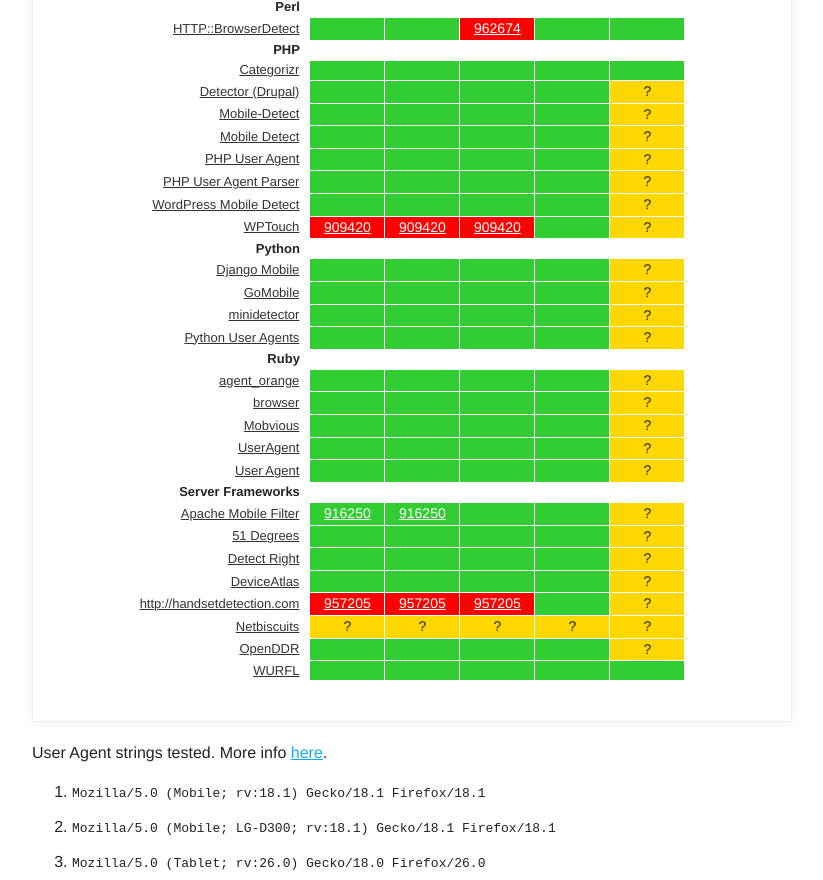
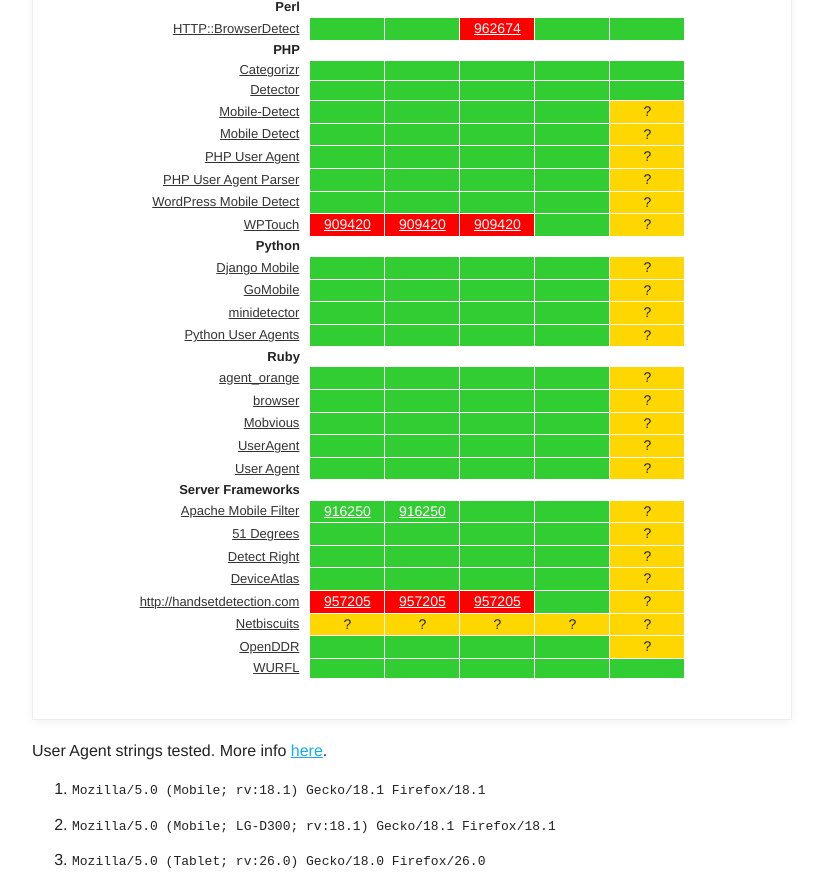
Before and after one commit to miketaylr/arewedetectableyet, a plain HTML site: page index.html in a window 1280 px wide. Shown: the part 1261-2141 px from the top of the page, without its empty margins (228-1051 px from the left). Drawn offline with Linux system fonts and the light colour scheme.

Commit message:
Detector (PHP) is good.

```diff
--- a/index.html
+++ b/index.html
@@ -238,12 +238,12 @@
                 <td class="yes"></td>
             </tr>
             <tr>
-                <th><a href="http://detector.dmolsen.com/">Detector (Drupal)</a></th>
+                <th><a href="http://detector.dmolsen.com/">Detector</a></th>
                 <td class="yes"></td>
                 <td class="yes"></td>
                 <td class="yes"></td>
                 <td class="yes"></td>
-                <td class="info"></td>
+                <td class="yes"></td>
             </tr>
             <tr>
                 <th><a href="http://mobiledetect.net/">Mobile-Detect</a></th>
```
